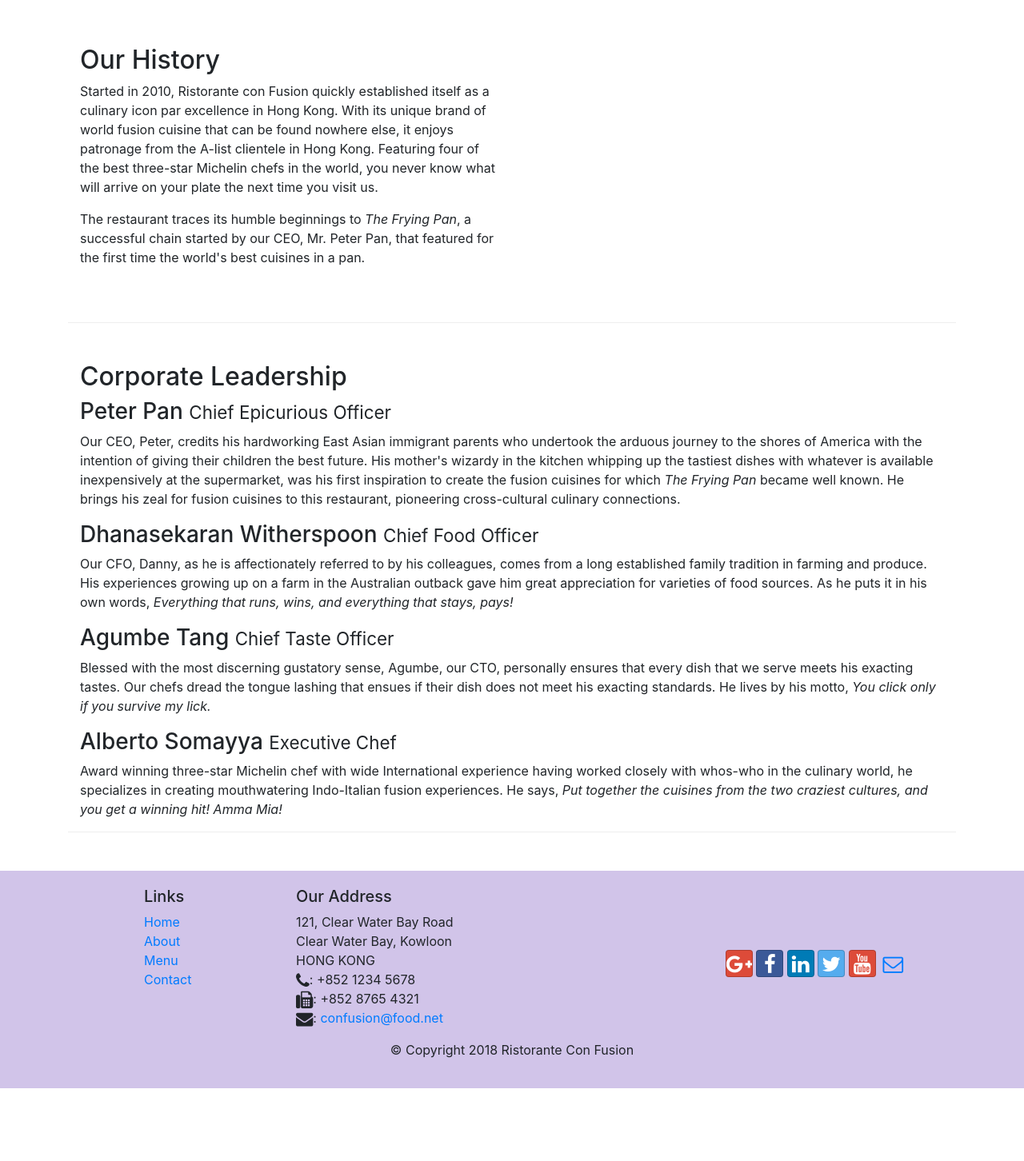
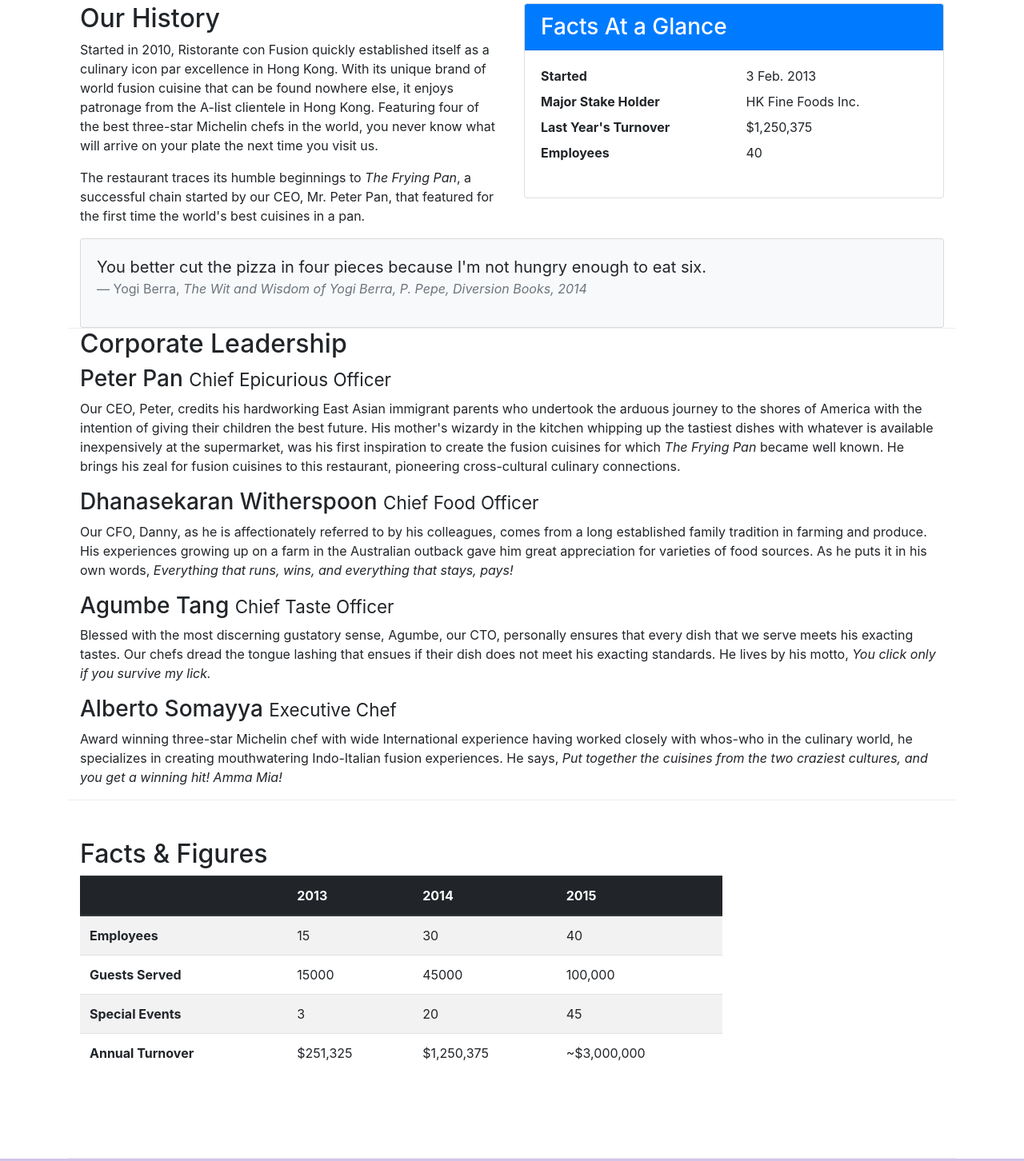
Before and after one commit to dikshita18/ConFusion, a website: page aboutus.html in a window 1280 px wide. Shown: the part 411-1863 px from the top of the page at 80% size. Before the commit the page ends 1772 px from the top, so only its background shows below. Drawn offline with nearby package versions, Linux system fonts and the light colour scheme.

Commit message:
Table and Card

```diff
--- a/aboutus.html
+++ b/aboutus.html
@@ -59,18 +59,45 @@
             </div>
         </div>
 
-        <div  class="row row-content align-items-center">
-            <div class="col-12 col-sm-6 col-md-6 col-xl-6">
+        <div class="row row-content">
+            <div class="col-12 col-sm-6">
                 <h2>Our History</h2>
                 <p>Started in 2010, Ristorante con Fusion quickly established itself as a culinary icon par excellence in Hong Kong. With its unique brand of world fusion cuisine that can be found nowhere else, it enjoys patronage from the A-list clientele in Hong Kong.  Featuring four of the best three-star Michelin chefs in the world, you never know what will arrive on your plate the next time you visit us.</p>
                 <p>The restaurant traces its humble beginnings to <em>The Frying Pan</em>, a successful chain started by our CEO, Mr. Peter Pan, that featured for the first time the world's best cuisines in a pan.</p>
-            </div class="col-12 col-sm col-md col-xl">
-            <div>
+            </div>
+            <div class="col-sm">
+                <div class="card">
+                    <h3 class="card-header bg-primary text-white">Facts At a Glance</h3>
+                    <div class="card-body">
+                        <dl class="row">
+                            <dt class="col-6">Started</dt>
+                            <dd class="col-6">3 Feb. 2013</dd>
+                            <dt class="col-6">Major Stake Holder</dt>
+                            <dd class="col-6">HK Fine Foods Inc.</dd>
+                            <dt class="col-6">Last Year's Turnover</dt>
+                            <dd class="col-6">$1,250,375</dd>
+                            <dt class="col-6">Employees</dt>
+                            <dd class="col-6">40</dd>
+                        </dl>
+                    </div>
+                </div>
+            </div>
+            <div class="col-12">
+                <div class="card card-body bg-light">
+                    <blockquote class="blockquote">
+                        <p class="mb-0">You better cut the pizza in four pieces
+                            because I'm not hungry enough to eat six.
+                        </p>
+                        <footer class="blockquote-footer">Yogi Berra,
+                            <cite title="Source Title">The Wit and Wisdom of
+                                Yogi Berra, P. Pepe, Diversion Books, 2014</cite>
+                        </footer>
+                    </blockquote>
+                </div>
             </div>
         </div>
-        <br /><br />
 
-        <div class="row row-content align-items-center">
+        <div class="row row-content">
             <div class="col-12">
                 <h2>Corporate Leadership</h2>
                 <h3>Peter Pan <small>Chief Epicurious Officer</small></h3>
@@ -83,7 +110,52 @@
                 <p class="d-none d-sm-block">Award winning three-star Michelin chef with wide International experience having worked closely with whos-who in the culinary world, he specializes in creating mouthwatering Indo-Italian fusion experiences. He says, <em>Put together the cuisines from the two craziest cultures, and you get a winning hit! Amma Mia!</em></p>
             </div>
        </div><br /><br />
+       <div class="row row-content">
+           <div class="col-12 col-sm-9">
+               <h2>Facts &amp; Figures</h2>
+               <div class="table-responsive">
+                    <table class="table table-striped">
+                        <thead class="thead-dark">
+                            <tr>
+                                <th>&nbsp;</th>
+                                <th>2013</th>
+                                <th>2014</th>
+                                <th>2015</th>
+                            </tr>
+                        </thead>
+                        <tbody>
+                            <tr>
+                                <th>Employees</th>
+                                <td>15</td>
+                                <td>30</td>
+                                <td>40</td>
+                            </tr>
+                            <tr>
+                                <th>Guests Served</th>
+                                <td>15000</td>
+                                <td>45000</td>
+                                <td>100,000</td>
+                            </tr>
+                            <tr>
+                                <th>Special Events</th>
+                                <td>3</td>
+                                <td>20</td>
+                                <td>45</td>
+                            </tr>
+                            <tr>
+                                <th>Annual Turnover</th>
+                                <td>$251,325</td>
+                                <td>$1,250,375</td>
+                                <td>~$3,000,000</td>
+                            </tr>
+                        </tbody>
+                    </table>
+                </div>
+           </div>
+           <div class="col-12 col-sm-3">
 
+           </div>
+       </div>
     </div>
 
     <footer class="footer">
```
